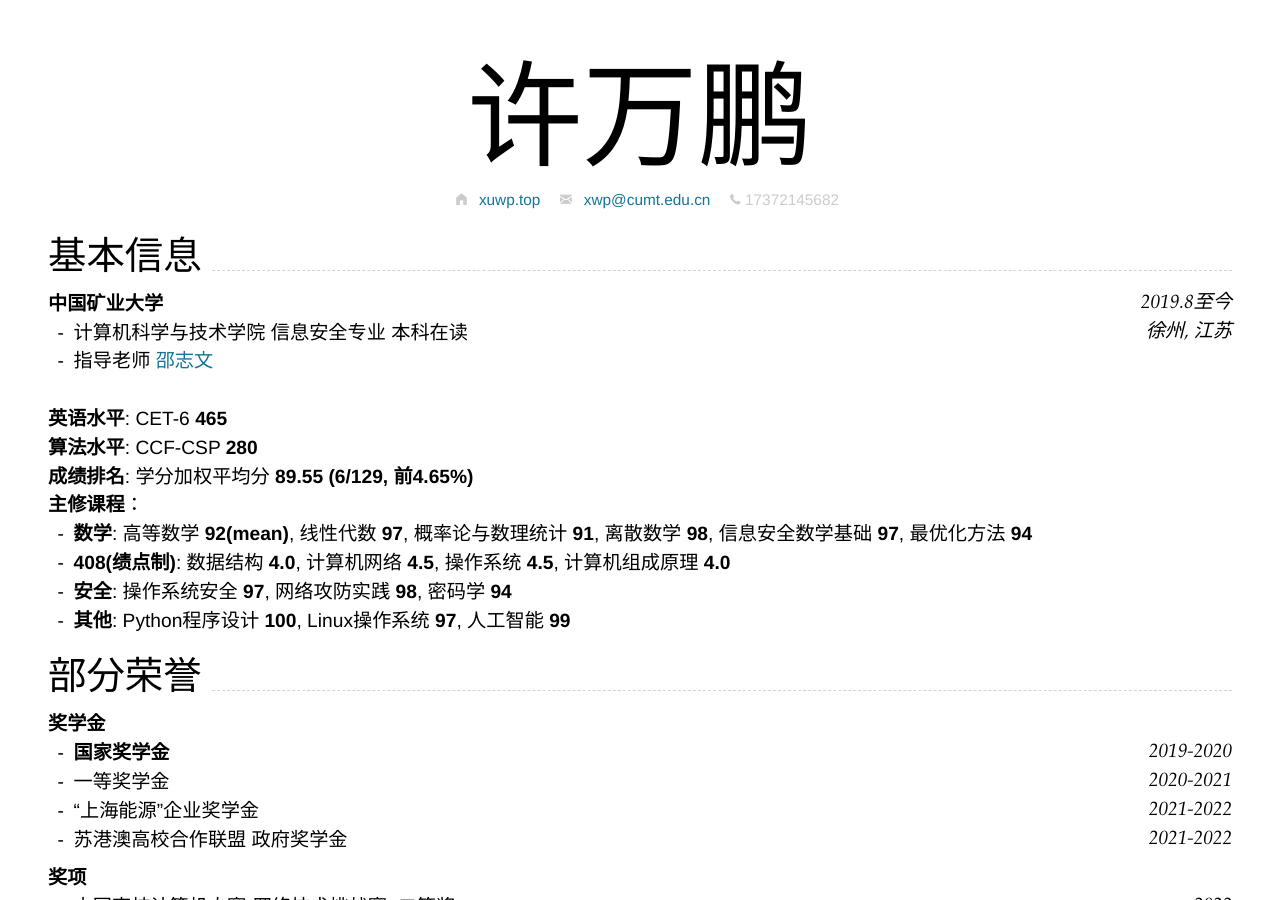
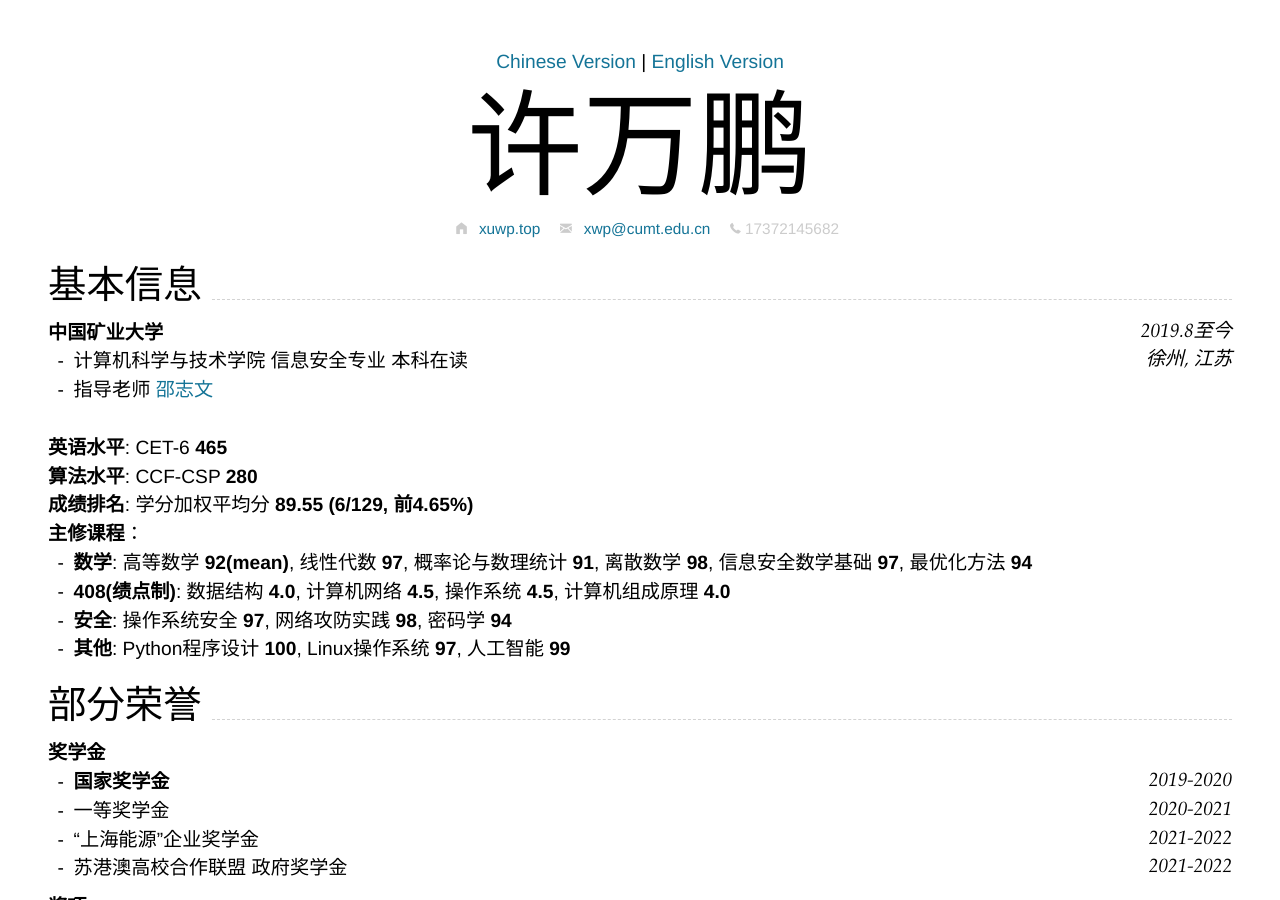
Before and after one commit to WanpengXu/cv-zh, a Jekyll site: the page built from index.md, in a window 1280 px wide and 900 px high. Built offline with Jekyll 4.4.1, drawn with Linux system fonts in a browser that asks for light colours; nearby versions of some CDN libraries.

Commit message:
update content

```diff
--- a/index.md
+++ b/index.md
@@ -9,6 +9,8 @@ homepage:
   text: xuwp.top
 phone: 17372145682
 ---
+
+<center><a href="https://xuwp.top/cv-zh/">Chinese Version</a> | <a href="https://xuwp.top/cv-en/">English Version</a></center>
 
 # 许万鹏
 
```
